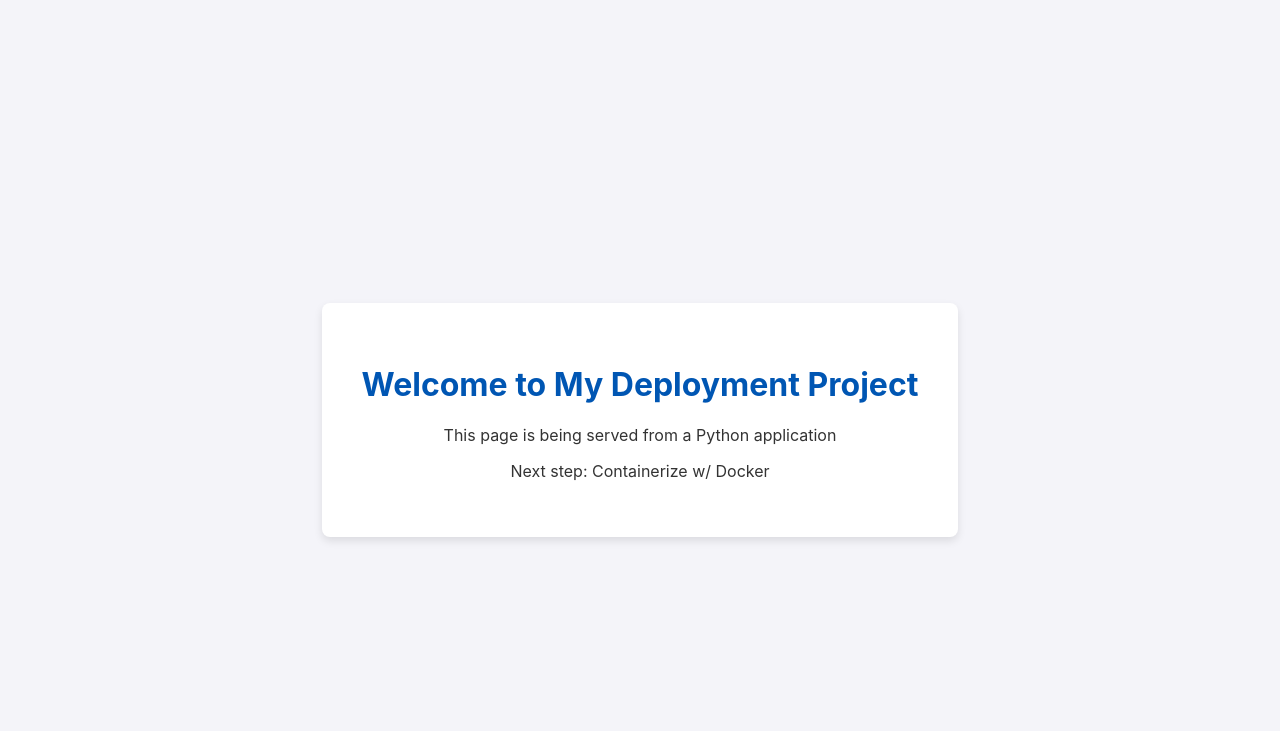
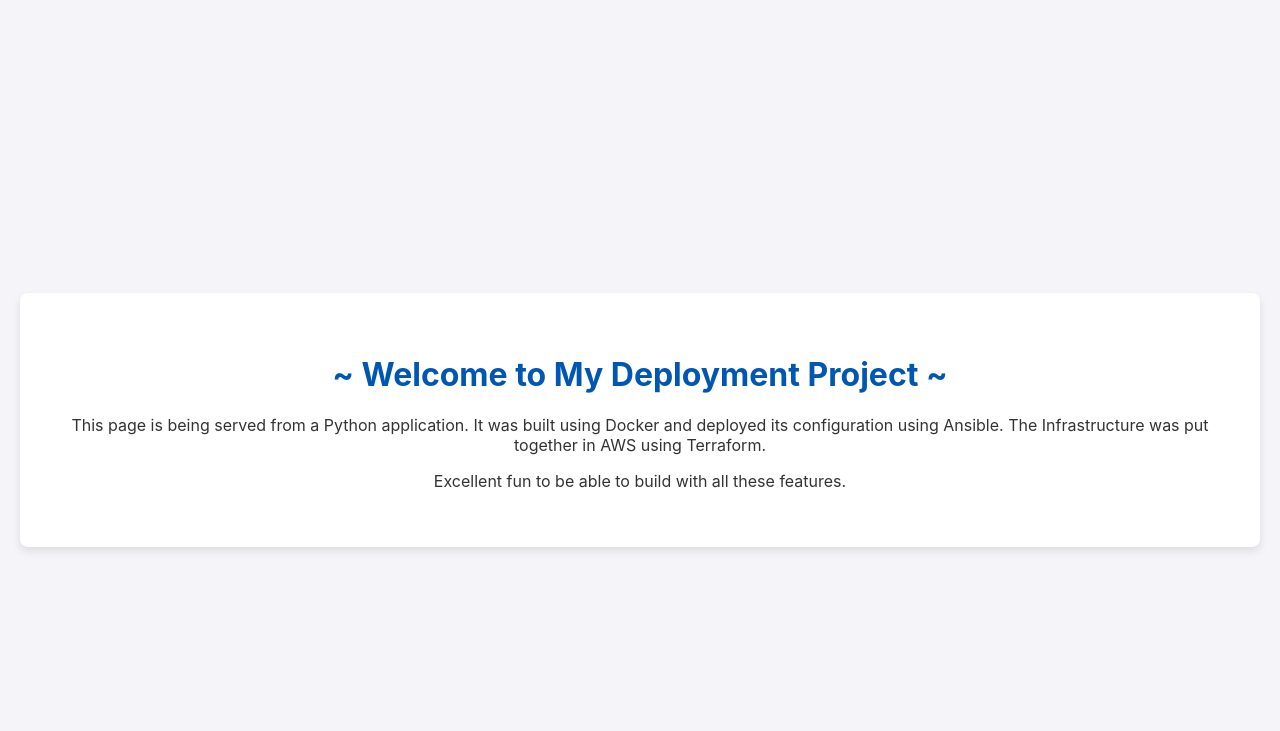
Before and after one commit to brycen-newell/potential-plus, a Flask app: page / in a window 1280 px wide. Shown: the top 731 px of the page. Run offline with Flask 3, Linux system fonts and the light colour scheme.

Commit message:
removing

```diff
--- a/app/templates/index.html
+++ b/app/templates/index.html
@@ -9,14 +9,16 @@
 <body>
     <div class="container">
         <header>
-            <h1>Welcome to My Deployment Project</h1>
+            <h1> ~ Welcome to My Deployment Project ~ </h1>
         </header>
         <main>
             <p>
-                This page is being served from a Python application
+                This page is being served from a Python application.
+                It was built using Docker and deployed its configuration using Ansible.
+                The Infrastructure was put together in AWS using Terraform.
             </p>
             <p>
-                Next step: Containerize w/ Docker
+                Excellent fun to be able to build with all these features.
             </p>
         </main>
     </div>
```
